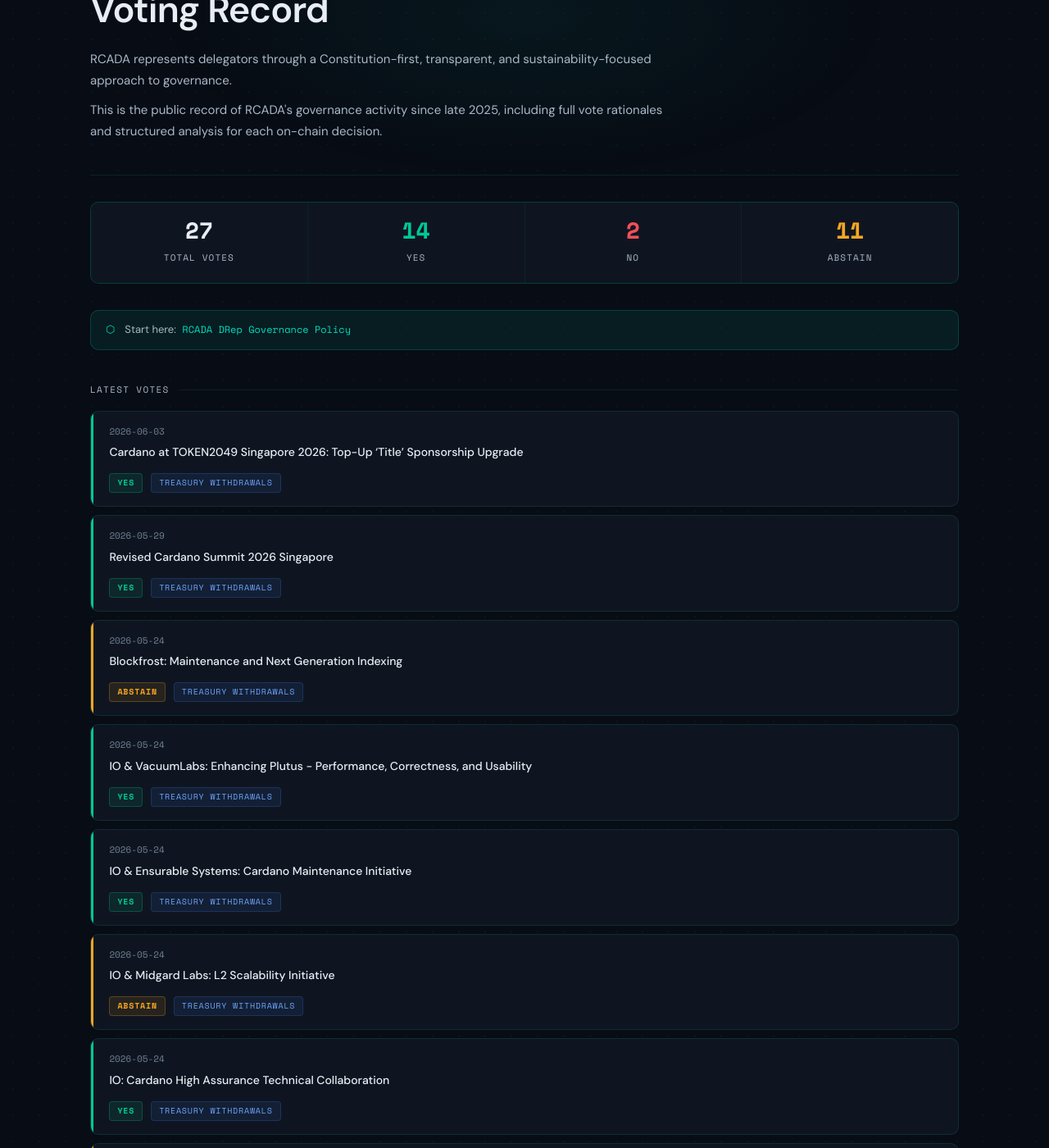
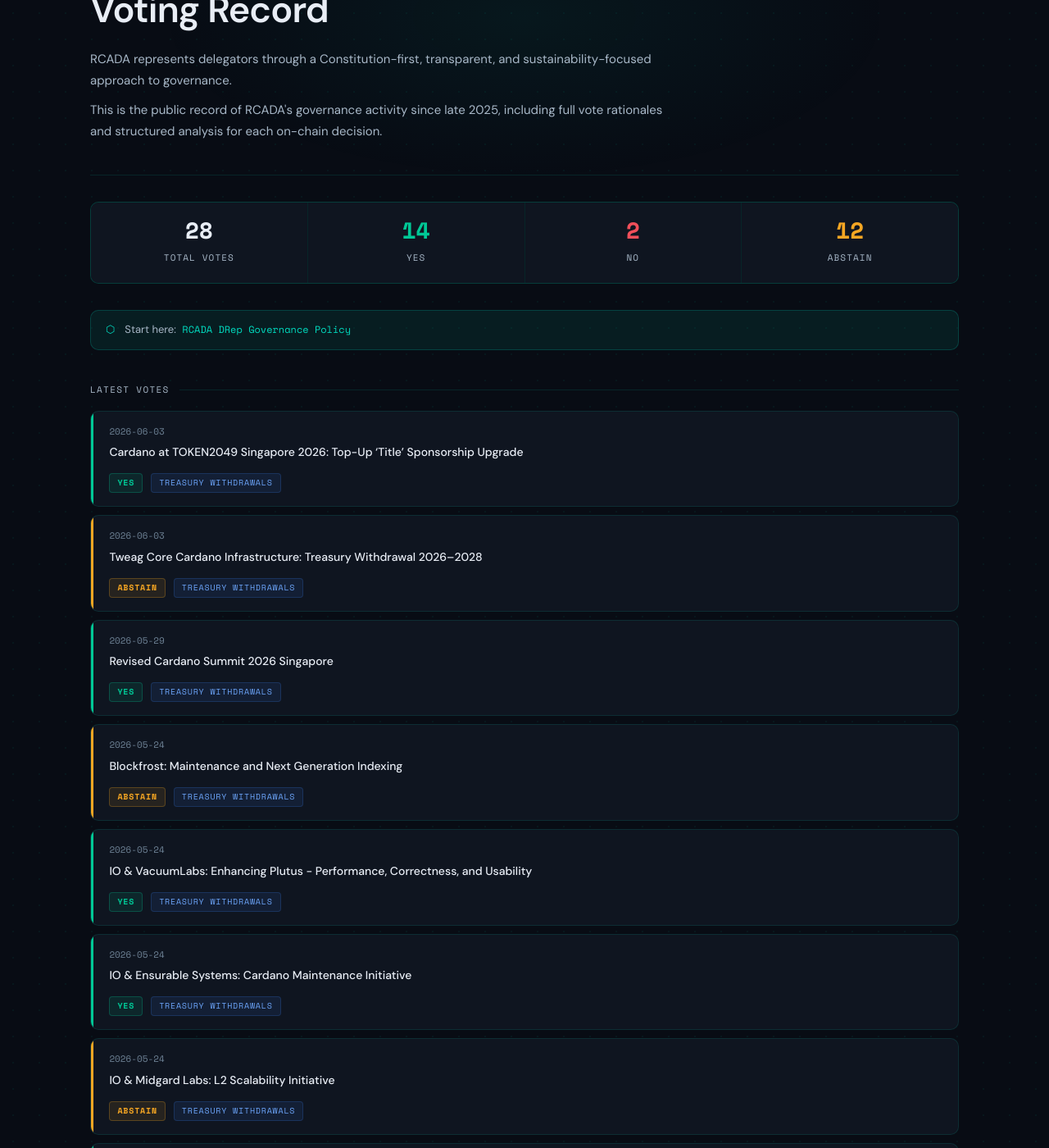
Before and after one commit to Brolloks/rcada-drep-votes, a Jekyll site: the page built from index.html, in a window 1280 px wide and 1400 px high, scrolled down 244 px. Shown: the whole window at 82% size. Built offline with Jekyll 4.4.1, drawn with Linux system fonts in a browser that asks for light colours; some of the changed text lies outside the part shown.

Commit message:
Auto-update index.html

```diff
--- a/index.html
+++ b/index.html
@@ -12,10 +12,10 @@ title: RCADA DRep Voting Record
 
 <!-- AUTO-STATS:START -->
 <div class="stats-row">
-  <div class="stat-cell"><span class="stat-num total">27</span><span class="stat-label">Total Votes</span></div>
+  <div class="stat-cell"><span class="stat-num total">28</span><span class="stat-label">Total Votes</span></div>
   <div class="stat-cell"><span class="stat-num yes">14</span><span class="stat-label">Yes</span></div>
   <div class="stat-cell"><span class="stat-num no">2</span><span class="stat-label">No</span></div>
-  <div class="stat-cell"><span class="stat-num abstain">11</span><span class="stat-label">Abstain</span></div>
+  <div class="stat-cell"><span class="stat-num abstain">12</span><span class="stat-label">Abstain</span></div>
 </div>
 <!-- AUTO-STATS:END -->
 
@@ -37,6 +37,12 @@ title: RCADA DRep Voting Record
     <div class="vote-date">2026-06-03</div>
     <strong><a href="votes/2026/Cardano at TOKEN2049 Singapore 2026_Top-Up ‘Title’ Sponsorship Upgrade.html">Cardano at TOKEN2049 Singapore 2026: Top-Up ‘Title’ Sponsorship Upgrade</a></strong>
     <span class="badge badge-yes">Yes</span>
+    <span class="badge badge-type">Treasury Withdrawals</span>
+  </div>
+  <div class="vote-card abstain-card fade-in">
+    <div class="vote-date">2026-06-03</div>
+    <strong><a href="votes/2026/Tweag Core Cardano Infrastructure-Treasury Withdrawal 2026–2028.html">Tweag Core Cardano Infrastructure: Treasury Withdrawal 2026–2028</a></strong>
+    <span class="badge badge-abstain">Abstain</span>
     <span class="badge badge-type">Treasury Withdrawals</span>
   </div>
   <div class="vote-card yes-card fade-in">
@@ -87,12 +93,6 @@ title: RCADA DRep Voting Record
     <span class="badge badge-yes">Yes</span>
     <span class="badge badge-type">Treasury Withdrawals</span>
   </div>
-  <div class="vote-card yes-card fade-in">
-    <div class="vote-date">2026-05-23</div>
-    <strong><a href="votes/2026/IO_Cardano Upgrades.html">IO: Cardano Upgrades</a></strong>
-    <span class="badge badge-yes">Yes</span>
-    <span class="badge badge-type">Treasury Withdrawals</span>
-  </div>
 </div>
 <!-- AUTO-INDEX:END -->
 
```
